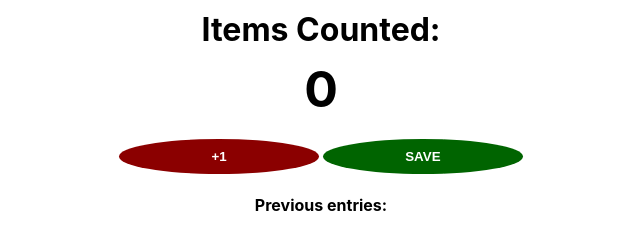
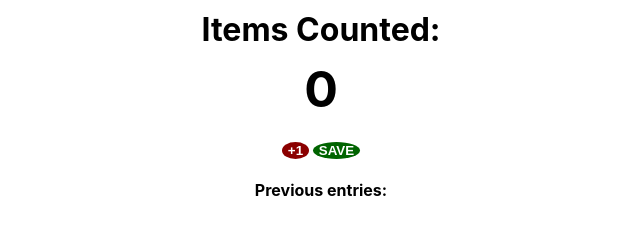
Before and after one commit to natlas-deluca/Count_JS, a plain HTML site: page index.html in a window 1280 px wide. Shown: the whole page, without its empty margins (319-959 px from the left). Drawn offline with Linux system fonts and the light colour scheme.

Commit message:
try this

```diff
--- a/index.css
+++ b/index.css
@@ -20,11 +20,8 @@ h2 {
 
 button {
     border: none;
-    padding-top: 10px;
-    padding-bottom: 10px;
     color: white;
     font-weight: bold;
-    width: 200px;
     margin-bottom: 5px;
     border-radius: 100%;
 }
```
